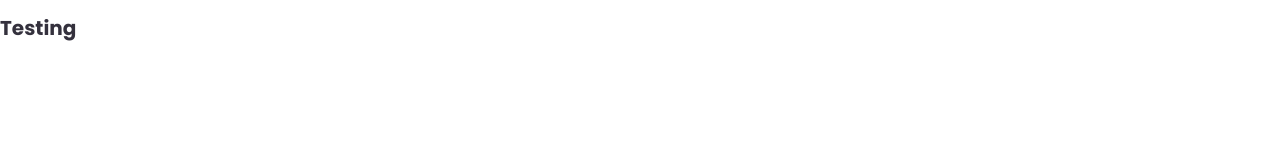
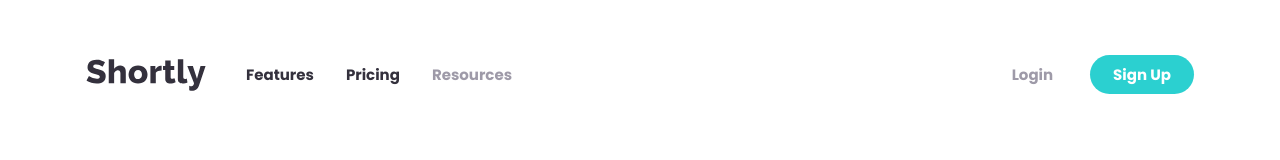
Before and after one commit to jakegodsall/url-shortening-frontend, a website: page index.html in a window 1280 px wide. Drawn offline with Linux system fonts and the light colour scheme.

Commit message:
built desktop mode header

```diff
--- a/index.html
+++ b/index.html
@@ -9,6 +9,19 @@
         <link rel="stylesheet" href="css/main.css" />
     </head>
     <body>
-        <h1>Testing</h1>
+        <header class="header">
+            <img src="assets/images/logo.svg" alt="Shortly logo" class="header__logo" />
+            <nav class="header__nav">
+                <ul class="header__nav-list">
+                    <li class="header__nav-tem">Features</li>
+                    <li class="header__nav-tem">Pricing</li>
+                    <li class="header__nav-item">Resources</li>
+                </ul>
+            </nav>
+            <div class="header__login-section">
+                <a href="#/" class="header__login-button">Login</a>
+                <a href="#/" class="header__signup-button">Sign Up</a>
+            </div>
+        </header>
     </body>
 </html>
--- /dev/null
+++ b/scss/layout/_header.scss
@@ -0,0 +1,52 @@
+@use '../abstracts' as a;
+
+.header {
+    display: flex;
+    align-items: center;
+    max-width: 110.8rem;
+    margin-inline: auto;
+    margin-top: 4.8rem;
+
+    font-size: 1.5rem;
+    font-weight: 700;
+
+    &__logo {
+        width: 12rem;
+        height: 3.2rem;
+    }
+
+    &__nav {
+    }
+
+    &__nav-list {
+        display: flex;
+        align-self: center;
+        gap: 3.2rem;
+    }
+
+    &__nav-item {
+        color: a.$color-font-secondary;
+    }
+
+    &__login-section {
+        display: flex;
+        align-items: center;
+        gap: 3.7rem;
+        margin-left: auto;
+    }
+
+    &__login-button {
+        color: a.$color-font-secondary;
+
+        &:link,
+        &:visited {
+        }
+    }
+
+    &__signup-button {
+        color: #fff;
+        background-color: a.$color-cyan;
+        padding: 0.8rem 2.3rem;
+        border-radius: 2.8rem;
+    }
+}
--- a/scss/layout/_index.scss
+++ b/scss/layout/_index.scss
@@ -0,0 +1 @@
+@forward 'header';
```
Also changed, not shown: css/main.css, 1 other file.
